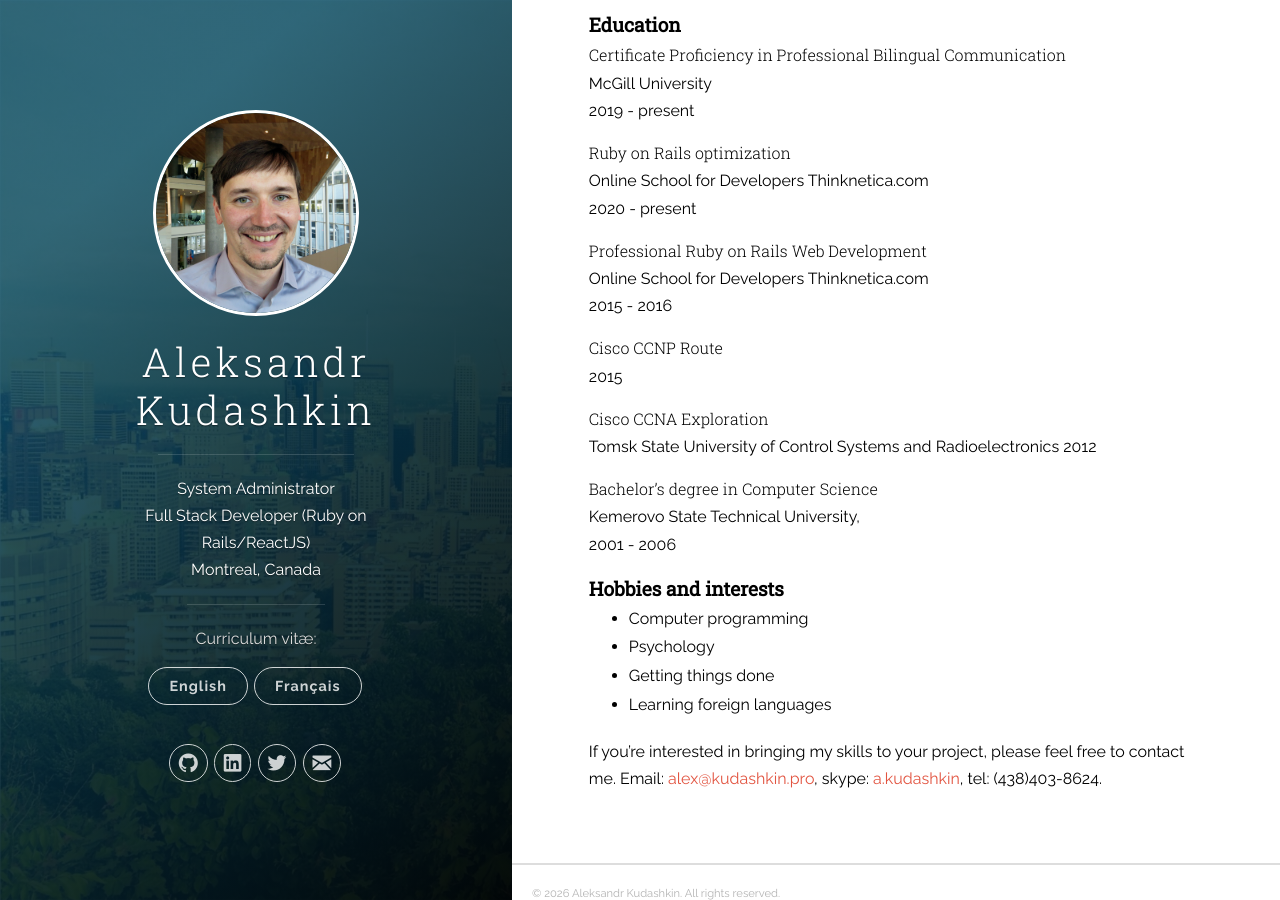
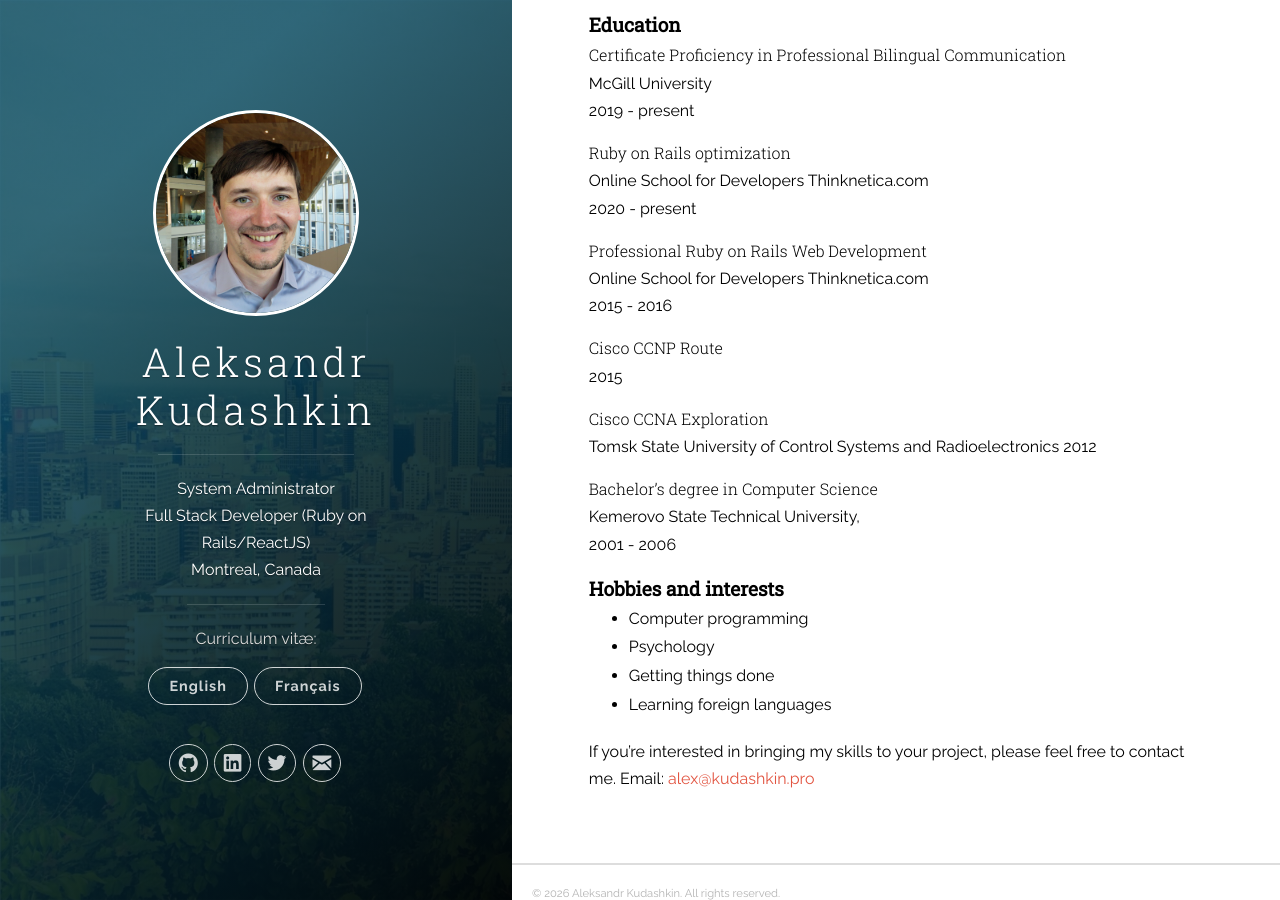
Before and after one commit to lord-glencoe/lord-glencoe.github.io, a Jekyll site: the page built from cv-eng.md, in a window 1280 px wide and 900 px high, scrolled down 3620 px. Built offline with Jekyll 4.4.1, drawn with Linux system fonts in a browser that asks for light colours; nearby versions of some CDN libraries.

Commit message:
Update contacts

```diff
--- a/cv-eng.md
+++ b/cv-eng.md
@@ -147,4 +147,4 @@ Kemerovo State Technical University,
 * Getting things done
 * Learning foreign languages
 
-If you're interested in bringing my skills to your project, please feel free to contact me. Email: [alex@kudashkin.pro](mailto:alex@kudashkin.pro), skype: [a.kudashkin](skype:a.kudashkin?call), tel: (438)403-8624.
+If you're interested in bringing my skills to your project, please feel free to contact me. Email: [alex@kudashkin.pro](mailto:alex@kudashkin.pro)
```
Also changed, not shown: cv-fra.md (+1 -1 lines).
